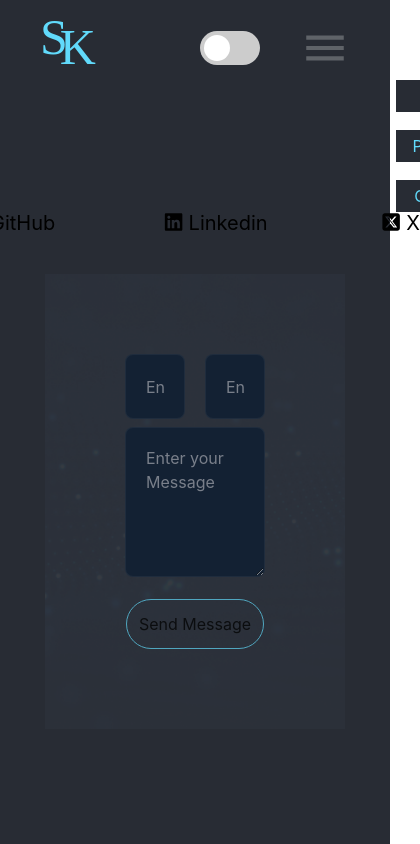
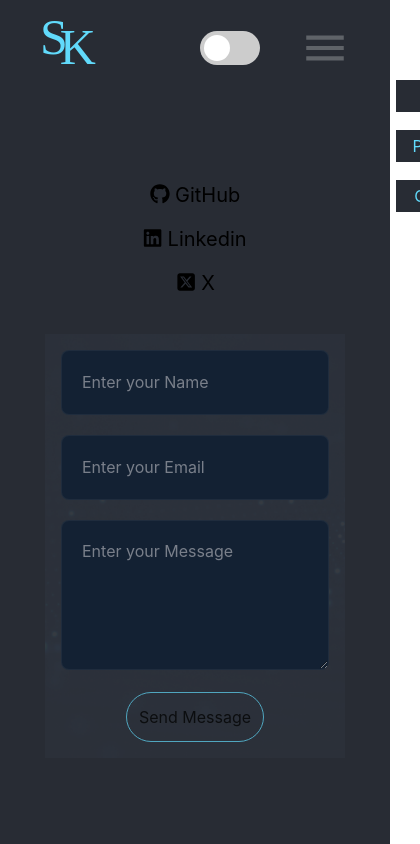
Before and after one commit to kandukuriSandesh/myPortfolioWebsite, a React (Create React App) app: page /contactme in a window 390 px wide. Shown: the whole page, 420 px wide, since content can reach past the window. Built offline with nearby package versions, Linux system fonts and the light colour scheme; a web font is replaced by a local one.

Commit message:
Fixed UI bugs for mobile devices

```diff
--- a/src/components/AboutMe/AboutMe.jsx
+++ b/src/components/AboutMe/AboutMe.jsx
@@ -135,7 +135,7 @@ experience. Dedicated to problem-solving and continuous learning, seeking to dri
       </div>
       </div>
 
-      <div className='container flex flex-col justify-center items-center border-page  p-2 after500:p-12 m-0.5 after500:m-3 mt-5' >
+      <div className='container mb-10 after500:mb-10 flex flex-col justify-center items-center border-page  p-2 after500:p-12 m-0.5 after500:m-3 mt-5 ' >
       <div>
 
       <div class=" mt-4 ">
--- a/src/components/ContactMe/ContactMe.jsx
+++ b/src/components/ContactMe/ContactMe.jsx
@@ -14,8 +14,8 @@ const ContactMe = () => {
 
     emailjs
       .sendForm(
-        'service_0dvys3s',  // Replace with your EmailJS service ID
-        'template_81e1nzq',  // Replace with your EmailJS template ID
+        'service_0dvys3s',
+        'template_81e1nzq',
         form.current,
         {
           publicKey: 'DJuYAQsoC0dlhuZO3',
@@ -38,7 +38,7 @@ const ContactMe = () => {
 
   return (
     <div className='container  '>
-      <div className='flex gap-32  justify-center items-center ' >
+      <div className='flex gap-5 sm:gap-32 flex-col sm:flex-row  justify-center items-center ' >
         <div className=' scale-125  '  >
           <a href="https://github.com/kandukuriSandesh" className='flex  gap-1 justify-center items-center' target="_blank" >
           <FaGithub />
@@ -59,11 +59,11 @@ const ContactMe = () => {
         </div>
       </div>
       <div
-        className="p-20 mt-10 min-h-[200px] min-w-[300px] max-w-[100%] bg-cover bg-center opacity-70"
+        className="p-4 sm:p-20 mt-10 min-h-[200px] min-w-[300px] max-w-[100%] bg-cover bg-center opacity-70"
         style={{ backgroundImage: `url(${contactbg})` }}
       >
         <form ref={form} onSubmit={sendEmail}>
-          <div className='flex gap-5'>
+          <div className='flex flex-col sm:flex-row  gap-5'>
             <input
               type="text"
               name="user_name"
@@ -79,7 +79,7 @@ const ContactMe = () => {
               required
             />
           </div>
-          <div className='mt-2'>
+          <div className='mt-5'>
             <textarea
               name="message"
               className="w-full bg-[#0B1D33] border border-[rgba(255,255,255,0.07)] rounded-lg text-white text-base font-normal py-[18px] px-[20px] focus:outline-none focus:ring-2"
--- a/src/components/Header/Header.jsx
+++ b/src/components/Header/Header.jsx
@@ -24,6 +24,10 @@ const Header = () => {
     };
   }, [menuOpen]);
 
+  const closeMenuFunc = () => {
+    setmenuOpen(false)
+  }
+
   return (
     <div className='header-block'>
       <div className='ml-10 mt- ' >
@@ -42,9 +46,9 @@ const Header = () => {
         </div>
       <div className='relative   mr-10' >
         <img style={{height:"50px"}} onClick={() => setmenuOpen(!menuOpen)} src={Menu} alt='Menu' />
-        <Link to={'/aboutme'} ><div className={`fixed font-normal w-24 text-center cursor-pointer  p-1 sidebar-item transition-all duration-200 top-[80px]  ${menuOpen? '  translate-x-[-25px]':' translate-x-full  '} `} > About </div></Link>
-        <Link to={'/portfolio'} ><div className={`fixed font-normal w-24 text-center cursor-pointer  p-1 sidebar-item transition-all duration-500 top-[130px]  ${menuOpen? ' translate-x-[-25px]':' translate-x-full '} `} > Portfolio </div></Link>
-        <Link to={'/contactme'} ><div className={`fixed font-normal w-24 text-center cursor-pointer  p-1 sidebar-item transition-all duration-1000 top-[180px]  ${menuOpen? '  translate-x-[-25px]':' translate-x-full '} `} > Contact </div></Link>
+        <Link to={'/aboutme'} ><div className={` z-10 fixed font-normal w-24 text-center cursor-pointer   p-1 sidebar-item transition-all duration-200 top-[80px]  ${menuOpen? '  translate-x-[-25px]':' translate-x-full  '} `} onClick={closeMenuFunc} > About </div></Link>
+        <Link to={'/portfolio'} ><div className={` z-10 fixed font-normal w-24 text-center cursor-pointer  p-1 sidebar-item transition-all duration-500 top-[130px]  ${menuOpen? ' translate-x-[-25px]':' translate-x-full '} `} onClick={closeMenuFunc} > Portfolio </div></Link>
+        <Link to={'/contactme'} ><div className={` z-10 fixed font-normal w-24 text-center cursor-pointer  p-1 sidebar-item transition-all duration-1000 top-[180px]  ${menuOpen? '  translate-x-[-25px]':' translate-x-full '} `} onClick={closeMenuFunc} > Contact </div></Link>
       </div>
       </div>
     </div>
--- a/src/components/sub-components/BarChart/BarChart.js
+++ b/src/components/sub-components/BarChart/BarChart.js
@@ -1,12 +1,29 @@
 
-import React, { useRef, useEffect, useContext } from 'react';
+import React, { useRef, useEffect, useContext, useState } from 'react';
 import * as d3 from 'd3';
 import { ToggleContext } from '../../../context/ToggleContext/ToggleContext';
 
 const BarChart = ({ data, width = 300, height = 200 }) => {
+  const [barChartWidth,setbarChartWidth] = useState(width);
   const { isToggled } = useContext(ToggleContext);
   const svgRef = useRef();
+/*
+  useEffect(() => {
+    const handleResize = () => {
+      if(window.innerWidth < 400){
+        setbarChartWidth(250)
+      }else{
+        setbarChartWidth(300)
+      }
+    }
+    handleResize()
 
+    window.addEventListener('resize',handleResize)
+
+    return () => {
+      window.removeEventListener('resize',handleResize)
+    }
+  },[]) */
   useEffect(() => {
     const textColor = getComputedStyle(document.documentElement).getPropertyValue('--text-color');
 
--- a/src/components/sub-components/PortfolioCard/PortfolioCard.jsx
+++ b/src/components/sub-components/PortfolioCard/PortfolioCard.jsx
@@ -18,7 +18,7 @@ const PortfolioCard = ({img,description,data,link,title}) => {
     " border-[#61dafb] shadow-[0_4px_15px_rgba(97,218,251,0.7)]"
     } rounded-lg overflow-hidden`} >
         <div className='max-w-[300px]' >
-           <img className=' min-h-[200px] min-w-[300px] max-w-[100%] object-cover h-auto' src={img} alt="" />
+           <img className=' min-h-[200px] min-w-[250px] above400:min-w-[300px] max-w-[100%] object-cover h-auto' src={img} alt="" />
         </div>
         <div className='flex items-start justify-between text-colour border-l-2 border-r-2 border-gray-300 px-4 py-2'>
         <div className='flex-grow'>
@@ -34,7 +34,7 @@ const PortfolioCard = ({img,description,data,link,title}) => {
         </div>
       </div>
 
-       <div className={`min-w-[300px] min-h-[240px] ${hide ? "flex justify-center items-center" : ''}`}>
+       <div className={`min-w-[250px] lg:min-w-[300px] min-h-[240px] ${hide ? "flex justify-center items-center" : ''}`}>
          <div>
 
           <button className={`font-semibold text-colour transition-opacity duration-1000 ease-in-out ${hide ? '':'hidden' }  `} onClick={() => setHide(false)}>
```
